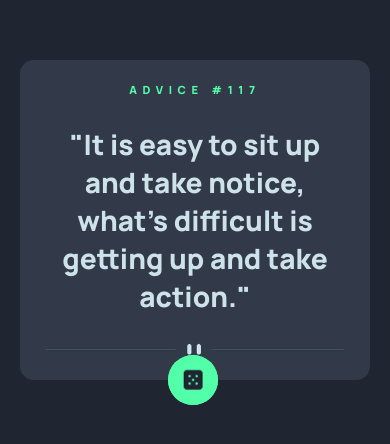
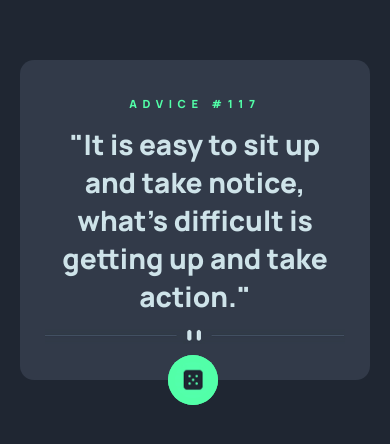
Before and after one commit to nujovich/advice-generator-app, a website built with Vite: page index.html in a window 390 px wide. Shown: the part 152-596 px from the top of the page. Built offline with nearby package versions, Linux system fonts and the light colour scheme.

Commit message:
changed padding

```diff
--- a/style.css
+++ b/style.css
@@ -37,7 +37,7 @@ body {
   justify-content: center;
   align-items: center;
   position: relative;
-  gap: 2em;
+  gap: 1em;
 }
 
 h3, .advice-id {
@@ -92,7 +92,7 @@ h3{
     padding: 0;
   }
   .advice-content{
-    gap: 1em;
+    gap: .5em;
     width: 350px;
     height: 320px;
     margin-bottom: 100px;
```
